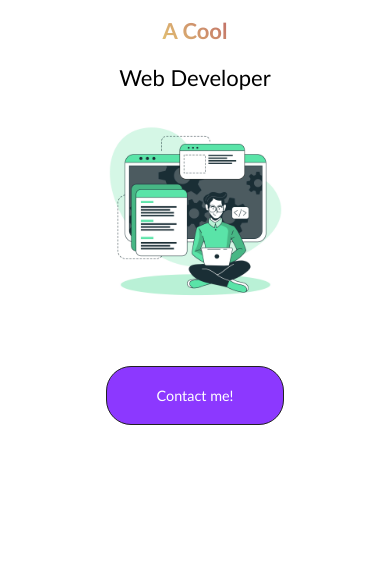
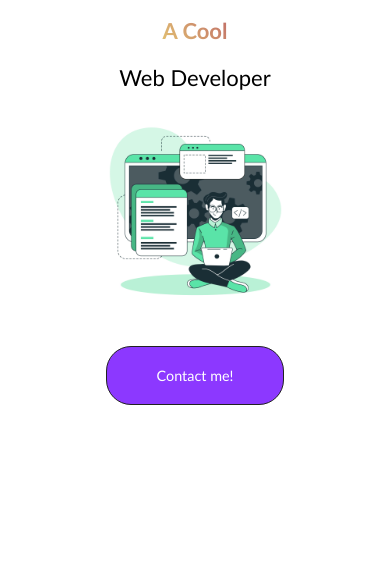
Before and after one commit to matterconi/portfolio-main, a plain HTML site: page index.html in a window 390 px wide. Shown: the part 220-796 px from the top of the page. Drawn offline with Linux system fonts and the light colour scheme.

Commit message:
button adjustment

```diff
--- a/resources/styles.css
+++ b/resources/styles.css
@@ -752,6 +752,6 @@ body {
     }
     .hero button {
         position: absolute;
-        top: 470px
+        top: 450px
     }
 }
```
